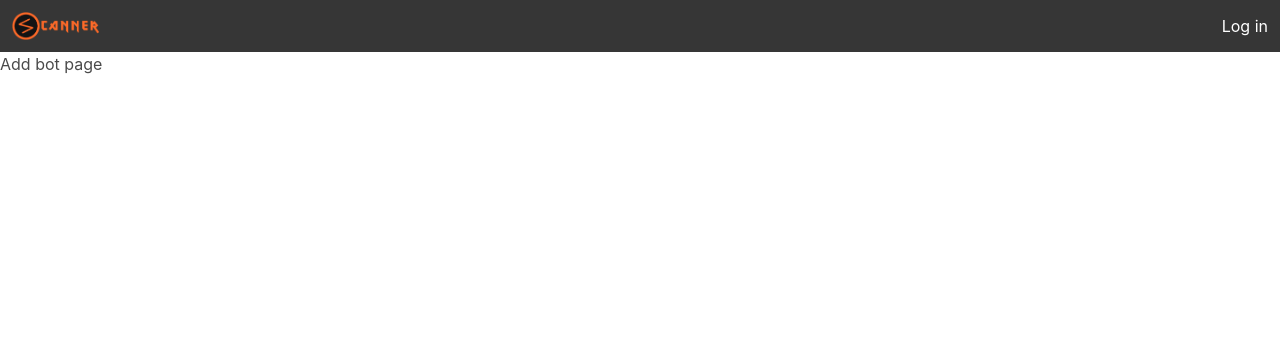
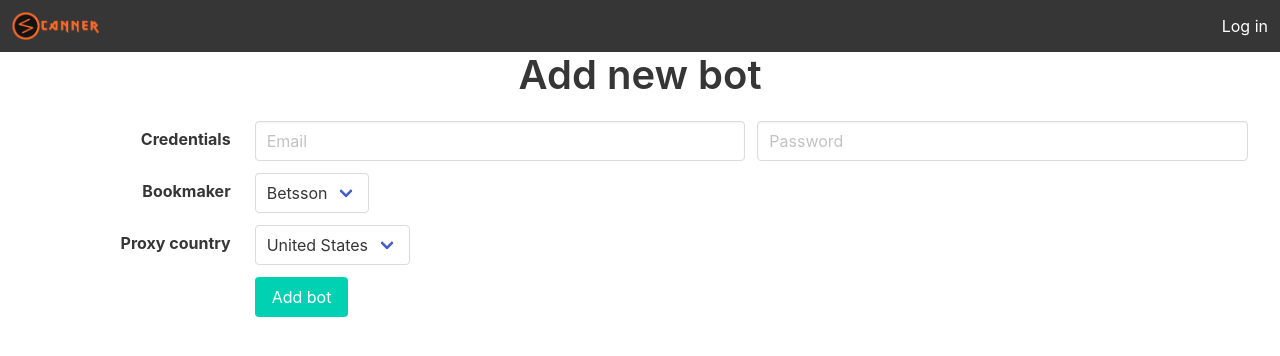
Before and after one commit to 8ru73u5/casino-winner-scanner, a Flask app: template templates/bots/add_bot.html in a window 1280 px wide. Shown: the top 356 px of the page. Run offline with Flask 2, Linux system fonts and the light colour scheme; the template is opened without the code that fills it, so the values that code supplies are empty; parts of the project's set-up code (start-up, migrations or seed data) failed here and were passed over; some libraries are stand-ins or nearby versions.

Commit message:
Add frontend interface for adding new bots Merge GET /add and PUT /add methods and add check for credentials validity

```diff
--- a/templates/bots/add_bot.html
+++ b/templates/bots/add_bot.html
@@ -1,5 +1,80 @@
 {% extends 'base.html' %}
 
 {% block content %}
-  Add bot page
+  <div class="container is-fluid">
+    <form method="post">
+      <h1 class="title is-2 has-text-centered">Add new bot</h1>
+      <div class="field is-horizontal">
+        <div class="field-label is-normal">
+          <label class="label">Credentials</label>
+        </div>
+        <div class="field-body">
+          <div class="field">
+            <div class="control">
+              <input class="input" type="email" name="username"
+                     placeholder="Email" aria-label="Username" required>
+              {% with messages = get_flashed_messages() %}
+                {% if messages %}
+                  <p class="help is-danger">{{ messages[0] }}</p>
+                {% endif %}
+              {% endwith %}
+            </div>
+          </div>
+          <div class="field">
+            <div class="control">
+              <input class="input" type="password" name="password"
+                     placeholder="Password" aria-label="Password" required>
+            </div>
+          </div>
+        </div>
+      </div>
+
+      <div class="field is-horizontal">
+        <div class="field-label is-normal">
+          <label class="label">Bookmaker</label>
+        </div>
+        <div class="field-body">
+          <div class="field">
+            <div class="select">
+              <select name="bookmaker" aria-label="Bookmaker">
+                <option value="BETSSON">Betsson</option>
+                <option value="BETSAFE">Betsafe</option>
+              </select>
+            </div>
+          </div>
+        </div>
+      </div>
+
+      <div class="field is-horizontal">
+        <div class="field-label is-normal">
+          <label class="label">Proxy country</label>
+        </div>
+        <div class="field-body">
+          <div class="field">
+            <div class="select">
+              <select name="country_code" aria-label="Proxy country">
+                <option value="US">United States</option>
+                <option value="DE">Germany</option>
+                <option value="BR">Brazil</option>
+                <option value="ES">Spain</option>
+              </select>
+            </div>
+          </div>
+        </div>
+      </div>
+
+      <div class="field is-horizontal">
+        <div class="field-label"></div>
+        <div class="field-body">
+          <div class="field">
+            <div class="control">
+              <button type="submit" class="button is-primary">
+                Add bot
+              </button>
+            </div>
+          </div>
+        </div>
+      </div>
+    </form>
+  </div>
 {% endblock %}
```
Also changed, not shown: cws/views/bots.py (+39 -17 lines).
